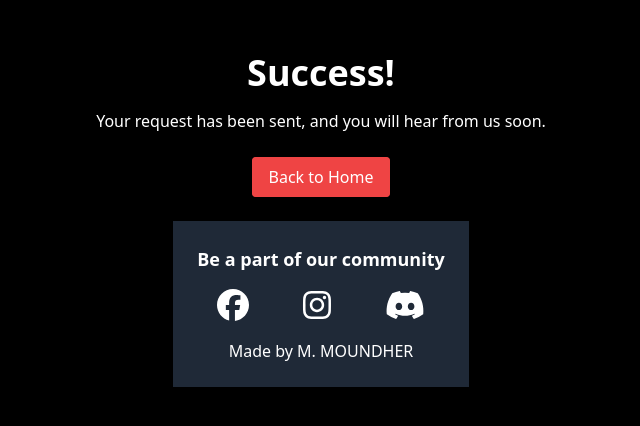
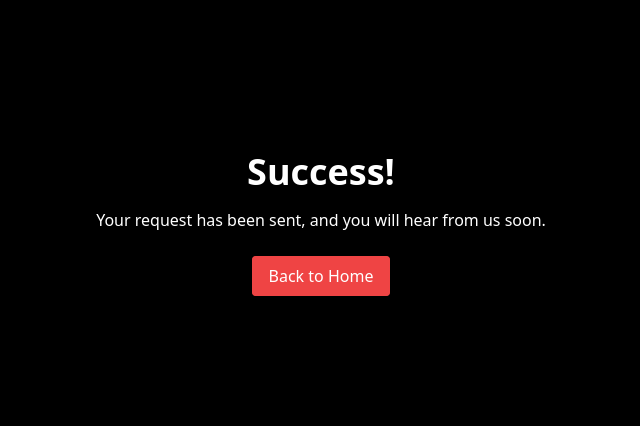
Before and after one commit to moundhermesfar/Nextech, a React (Vite) app: page /success in a window 1280 px wide. Shown: the part 180-606 px from the top of the page, without its empty margins (319-959 px from the left). Built offline with nearby package versions, Linux system fonts and the light colour scheme.

Commit message:
not first commit

```diff
--- a/src/pages/Success.jsx
+++ b/src/pages/Success.jsx
@@ -43,50 +43,6 @@ const SuccessPage = () => {
           Back to Home
         </Link>
       </div>
-      <footer className="mt-8 p-6 bg-gray-800 flex flex-col items-center text-white">
-        <p className="text-lg font-semibold mb-4">Be a part of our community</p>
-        <div className="flex justify-around w-full">
-          <a
-            href="https://www.facebook.com/profile.php?id=61553474487971"
-            target="_blank"
-            rel="noopener noreferrer"
-            style={{ marginRight: "1rem" }}
-          >
-            <FontAwesomeIcon
-              icon={faFacebook}
-              size="2x"
-              color="white"
-              className="hover:text-red-500"
-            />
-          </a>
-          <a
-            href="https://www.instagram.com/nextech.squad/"
-            target="_blank"
-            rel="noopener noreferrer"
-            style={{ marginRight: "1rem" }}
-          >
-            <FontAwesomeIcon
-              icon={faInstagram}
-              size="2x"
-              color="white"
-              className="hover:text-red-500"
-            />
-          </a>
-          <a
-            href="https://discord.gg/pp9KnpcJEv"
-            target="_blank"
-            rel="noopener noreferrer"
-          >
-            <FontAwesomeIcon
-              icon={faDiscord}
-              size="2x"
-              color="white"
-              className="hover:text-red-500"
-            />
-          </a>
-        </div>
-        <p className="mt-4">Made by M. MOUNDHER</p>
-      </footer>
     </div>
   );
 };
```
